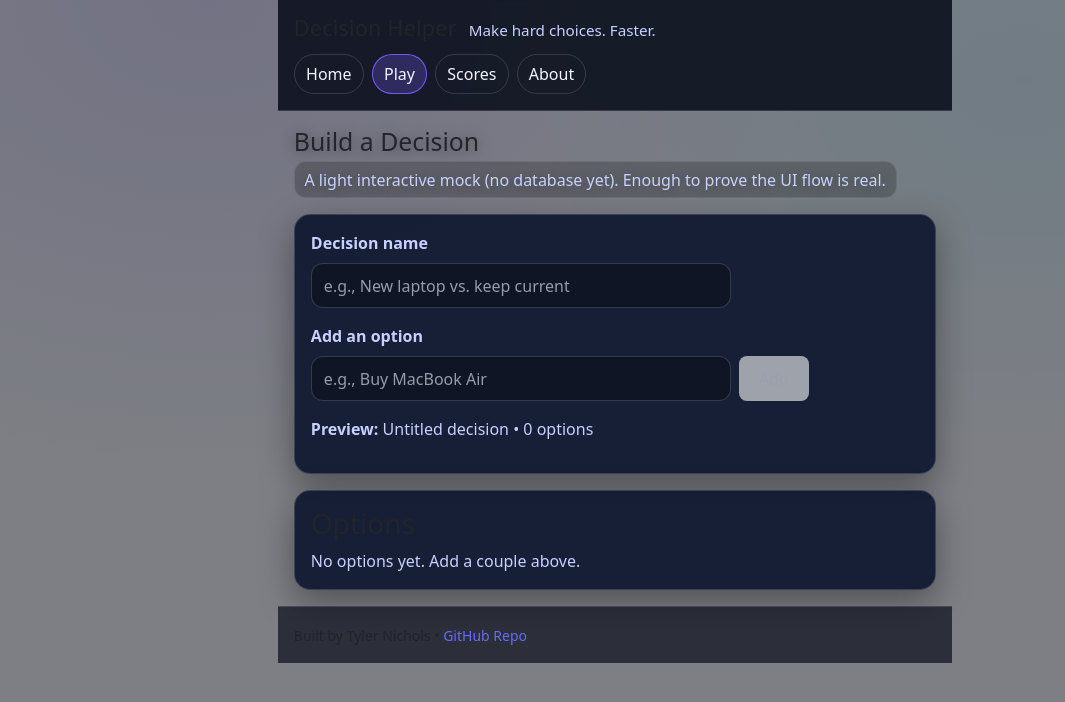
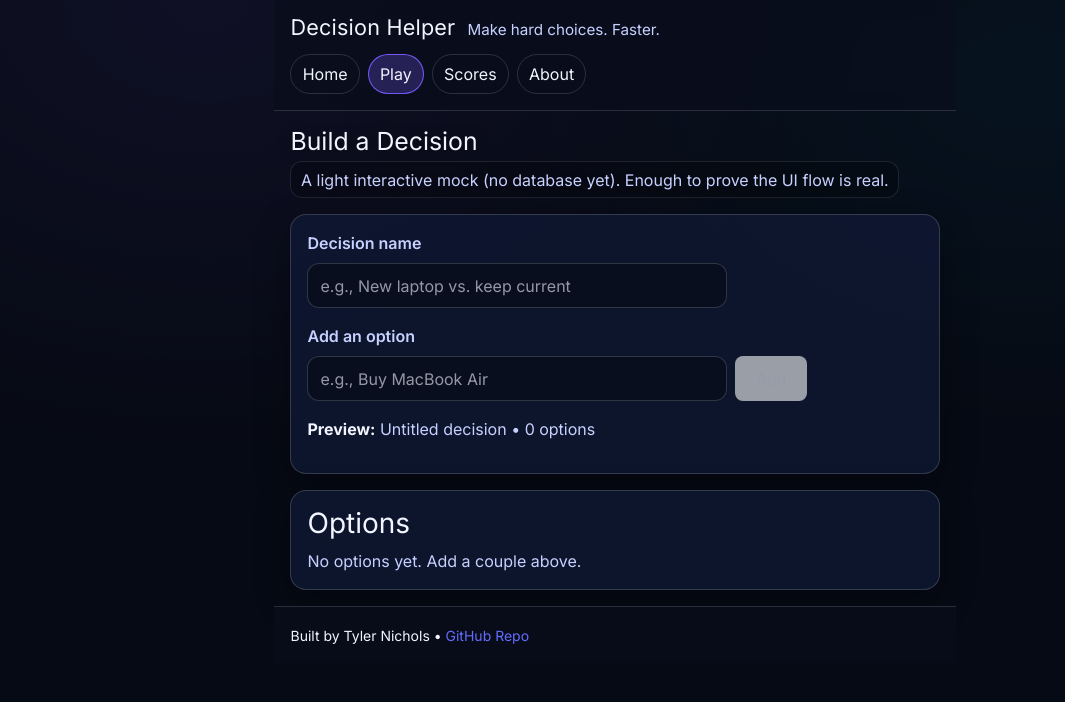
Before and after one commit to aztyler77-ux/startup, a React (Vite) app in the folder react/: page /play in a window 1280 px wide. Shown: the top 702 px of the page, without its empty margins (25-1090 px from the left). Built offline with nearby package versions, Linux system fonts and the light colour scheme.

Commit message:
style: fix bootstrap override + improve contrast

```diff
--- a/react/src/startup.css
+++ b/react/src/startup.css
@@ -249,3 +249,30 @@ button:focus-visible {
     display: block;
   }
 }
+
+/* ===== Contrast enforcement (Bootstrap override insurance) ===== */
+:root { color-scheme: dark; }
+
+body { color: var(--text) !important; }
+
+.page-title { color: var(--text) !important; }
+.page-subtitle { color: var(--muted) !important; }
+
+.cardish,
+.cardish * {
+  color: var(--text) !important;
+}
+
+.cardish p,
+.cardish li,
+.cardish small,
+.cardish label {
+  color: var(--muted) !important;
+}
+
+/* Links inside cards/nav stay readable */
+a { color: var(--text); }
+a:hover { color: var(--text); }
+
+/* Table headers readable */
+th { color: var(--muted) !important; }
```
Also changed, not shown: react/src/main.jsx (+4 -3 lines).
